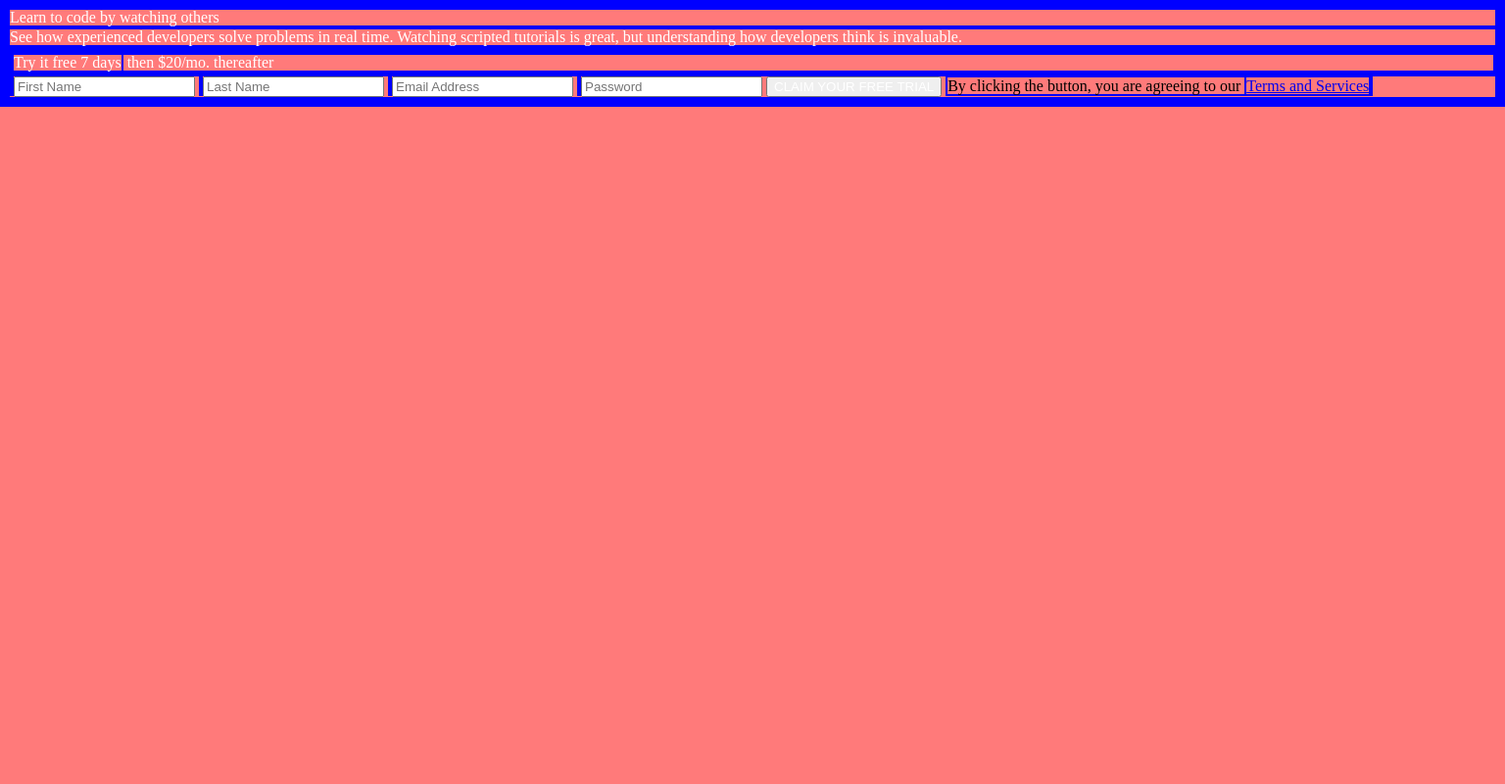
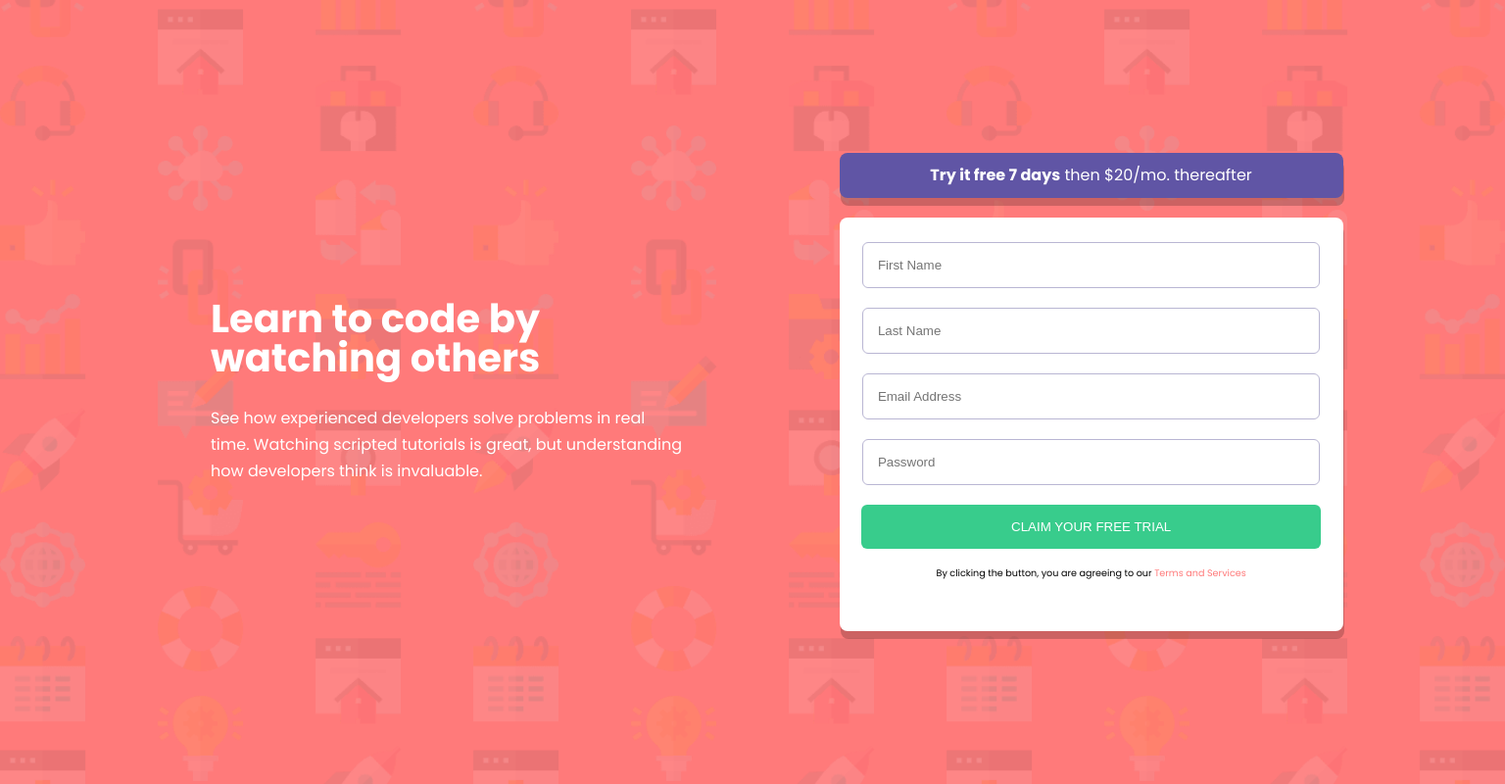
Before and after one commit to idongCodes/html-css-week5-assessment-ii, a plain HTML site: page index.html in a window 1536 px wide. Shown: the whole page at 98% size. Drawn offline with Linux system fonts and the light colour scheme.

Commit message:
Update Desktop Media Query Styles

```diff
--- a/styles.css
+++ b/styles.css
@@ -20,10 +20,9 @@ time, mark, audio, video {
 	padding: 0;
 	border: 0;
 	font-size: 62.5%;
-    font-family: 'Poppins', sans-serif;
 	font: inherit;
 	vertical-align: baseline;
-    border: 2px solid blue;
+    /* border: 2px solid blue; */
 }
 /* HTML5 display-role reset for older browsers */
 article, aside, details, figcaption, figure,
@@ -53,6 +52,112 @@ h1, h2, h3, h4, h5, h6, button, p {
     color: white;
 }
 
+/* --- Desktop Styles ---- */
 @media all and (min-width: 1440px) {
+    .container {
+		background-image: url('images/bg-intro-desktop.png');
+		background-repeat: no-repeat;
+		background-position: center;
+		background-size: cover;
+		height: 100vh;
+		display: flex;
+		align-items: center;
+		justify-content: center;
+		font-family: 'Poppins', sans-serif;
+	}
+
+	.art {
+		padding: 5%;
+		width: 50%;
+	}
+
+	.desc * {
+		margin: 4% auto;
+		width:60%;
+	}
+
+	.desc {
+		padding-right: 0;
+	}
+
+	.form {
+		padding-left: 0;
+	}
+
+	.form > * {
+		width: 70%;
+		margin: auto;
+	}
+
+	.description {
+		width: 70%;
+		position: relative;
+		left: 5%;
+		line-height: 1.7rem;
+	}
+
+	.title {
+		font-size: 2.5rem;
+		font-weight: 700;
+	}
+
+	.advert {
+		background-color: hsl(248, 32%, 49%);
+		text-align: center;
+		padding: 15px;
+		border-radius: 8px;
+		margin-bottom: 20px;
+		box-shadow: 1px 8px rgba(0, 0, 0, 0.2);
+	}
+
+	.div-advert span {
+		font-weight: bold;
+	}
+
+	form {
+		background: white;
+		border-radius: 8px;
+		padding: 15px;
+		display: flex;
+		flex-direction: column;
+		align-items: center;
+		justify-content: space-evenly;
+		box-shadow: 1px 8px rgba(0, 0, 0, 0.2);
+	}
+
+	form > * {
+		padding: 15px;
+		margin: 10px auto;
+		width: 90%;
+		border-radius: 6px;
+		border: 1px solid hsl(246, 25%, 77%);
+	}
+
+	button {
+		width: 97%;
+		border: none;
+		background: hsl(154, 59%, 51%);
+	}
+
+	form label {
+		display: none;
+	}
+
+	small {
+		font-size: .6rem;
+		text-align: center;
+		position: relative;
+		top: -15px;
+		border: none;
+	}
+
+	small a {
+		color: hsl(0, 100%, 74%);
+		text-decoration: none;
+	}
+}
+
+/* --- Mobile Styles ---  */
+@media all and (min-width: 375px) {
 
 }
```
